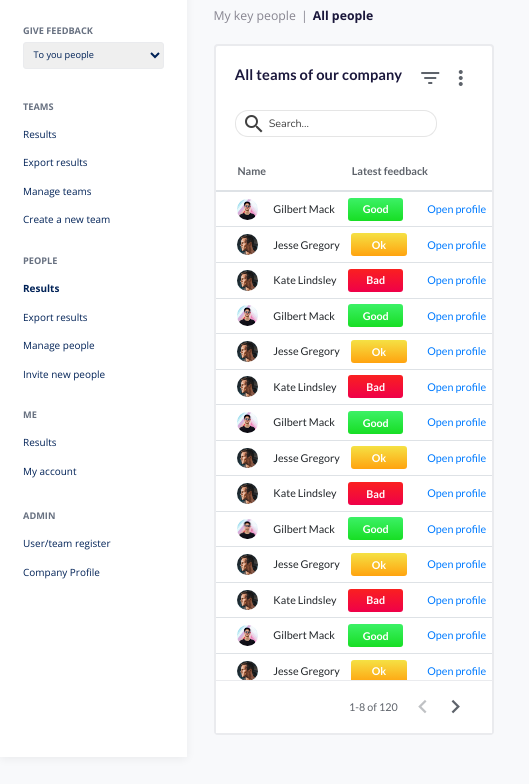
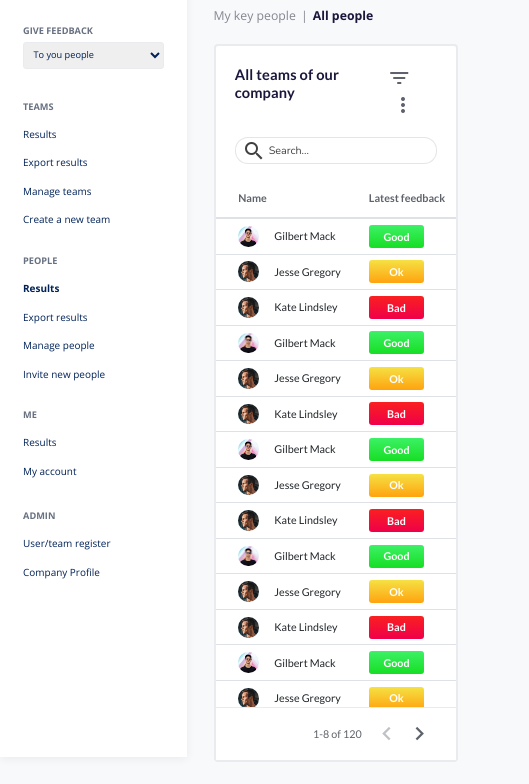
Before and after one commit to markrajk/dashboard-frontend-all-people, a plain HTML site: page index.html in a window 390 px wide. Shown: the part 87-871 px from the top of the page, 529 px wide, since content can reach past the window. Before the commit the page ends 844 px from the top, so only its background shows below. Drawn offline with nearby package versions, Linux system fonts and the light colour scheme.

Commit message:
open profile hide

```diff
--- a/index.html
+++ b/index.html
@@ -138,7 +138,7 @@
                                         <th class="border-0 border-bottom d-none d-lg-flex">Job title</th>
                                         <th class="team-index border-0 border-bottom d-none d-md-flex">His/her boss</th>
                                         <th class="team-lead-rating border-0 border-bottom">Latest feedback</th>
-                                        <th class="team-view border-0 border-bottom"></th>
+                                        <th class="team-view d-none d-sm-flex border-0 border-bottom"></th>
                                     </tr>
                                 </thead>
                                 <tbody>
@@ -154,7 +154,7 @@
                                         <td class="team-lead-rating">
                                             <button class="btn-table btn-table-green">Good</button>
                                         </td>
-                                        <td class="team-view">
+                                        <td class="team-view d-none d-sm-flex">
                                             <a href="#">Open profile</a>
                                         </td>
                                     </tr>
@@ -171,7 +171,7 @@
                                         <td class="team-lead-rating">
                                             <button class="btn-table btn-table-orange">Ok</button>
                                         </td>
-                                        <td class="team-view">
+                                        <td class="team-view d-none d-sm-flex">
                                             <a href="#">Open profile</a>
                                         </td>
                                     </tr>
@@ -188,7 +188,7 @@
                                         <td class="team-lead-rating">
                                             <button class="btn-table btn-table-red">Bad</button>
                                         </td>
-                                        <td class="team-view">
+                                        <td class="team-view d-none d-sm-flex">
                                             <a href="#">Open profile</a>
                                         </td>
                                     </tr>
@@ -205,7 +205,7 @@
                                         <td class="team-lead-rating">
                                             <button class="btn-table btn-table-green">Good</button>
                                         </td>
-                                        <td class="team-view">
+                                        <td class="team-view d-none d-sm-flex">
                                             <a href="#">Open profile</a>
                                         </td>
                                     </tr>
@@ -222,7 +222,7 @@
                                         <td class="team-lead-rating">
                                             <button class="btn-table btn-table-orange">Ok</button>
                                         </td>
-                                        <td class="team-view">
+                                        <td class="team-view d-none d-sm-flex">
                                             <a href="#">Open profile</a>
                                         </td>
                                     </tr>
@@ -239,7 +239,7 @@
                                         <td class="team-lead-rating">
                                             <button class="btn-table btn-table-red">Bad</button>
                                         </td>
-                                        <td class="team-view">
+                                        <td class="team-view d-none d-sm-flex">
                                             <a href="#">Open profile</a>
                                         </td>
                                     </tr>
@@ -256,7 +256,7 @@
                                         <td class="team-lead-rating">
                                             <button class="btn-table btn-table-green">Good</button>
                                         </td>
-                                        <td class="team-view">
+                                        <td class="team-view d-none d-sm-flex">
                                             <a href="#">Open profile</a>
                                         </td>
                                     </tr>
@@ -273,7 +273,7 @@
                                         <td class="team-lead-rating">
                                             <button class="btn-table btn-table-orange">Ok</button>
                                         </td>
-                                        <td class="team-view">
+                                        <td class="team-view d-none d-sm-flex">
                                             <a href="#">Open profile</a>
                                         </td>
                                     </tr>
@@ -290,7 +290,7 @@
                                         <td class="team-lead-rating">
                                             <button class="btn-table btn-table-red">Bad</button>
                                         </td>
-                                        <td class="team-view">
+                                        <td class="team-view d-none d-sm-flex">
                                             <a href="#">Open profile</a>
                                         </td>
                                     </tr>
@@ -307,7 +307,7 @@
                                         <td class="team-lead-rating">
                                             <button class="btn-table btn-table-green">Good</button>
                                         </td>
-                                        <td class="team-view">
+                                        <td class="team-view d-none d-sm-flex">
                                             <a href="#">Open profile</a>
                                         </td>
                                     </tr>
@@ -324,7 +324,7 @@
                                         <td class="team-lead-rating">
                                             <button class="btn-table btn-table-orange">Ok</button>
                                         </td>
-                                        <td class="team-view">
+                                        <td class="team-view d-none d-sm-flex">
                                             <a href="#">Open profile</a>
                                         </td>
                                     </tr>
@@ -341,7 +341,7 @@
                                         <td class="team-lead-rating">
                                             <button class="btn-table btn-table-red">Bad</button>
                                         </td>
-                                        <td class="team-view">
+                                        <td class="team-view d-none d-sm-flex">
                                             <a href="#">Open profile</a>
                                         </td>
                                     </tr>
@@ -358,7 +358,7 @@
                                         <td class="team-lead-rating">
                                             <button class="btn-table btn-table-green">Good</button>
                                         </td>
-                                        <td class="team-view">
+                                        <td class="team-view d-none d-sm-flex">
                                             <a href="#">Open profile</a>
                                         </td>
                                     </tr>
@@ -375,7 +375,7 @@
                                         <td class="team-lead-rating">
                                             <button class="btn-table btn-table-orange">Ok</button>
                                         </td>
-                                        <td class="team-view">
+                                        <td class="team-view d-none d-sm-flex">
                                             <a href="#">Open profile</a>
                                         </td>
                                     </tr>
@@ -392,7 +392,7 @@
                                         <td class="team-lead-rating">
                                             <button class="btn-table btn-table-red">Bad</button>
                                         </td>
-                                        <td class="team-view">
+                                        <td class="team-view d-none d-sm-flex">
                                             <a href="#">Open profile</a>
                                         </td>
                                     </tr>
@@ -409,7 +409,7 @@
                                         <td class="team-lead-rating">
                                             <button class="btn-table btn-table-green">Good</button>
                                         </td>
-                                        <td class="team-view">
+                                        <td class="team-view d-none d-sm-flex">
                                             <a href="#">Open profile</a>
                                         </td>
                                     </tr>
@@ -426,7 +426,7 @@
                                         <td class="team-lead-rating">
                                             <button class="btn-table btn-table-orange">Ok</button>
                                         </td>
-                                        <td class="team-view">
+                                        <td class="team-view d-none d-sm-flex">
                                             <a href="#">Open profile</a>
                                         </td>
                                     </tr>
@@ -443,7 +443,7 @@
                                         <td class="team-lead-rating">
                                             <button class="btn-table btn-table-red">Bad</button>
                                         </td>
-                                        <td class="team-view">
+                                        <td class="team-view d-none d-sm-flex">
                                             <a href="#">Open profile</a>
                                         </td>
                                     </tr>
@@ -460,7 +460,7 @@
                                         <td class="team-lead-rating">
                                             <button class="btn-table btn-table-green">Good</button>
                                         </td>
-                                        <td class="team-view">
+                                        <td class="team-view d-none d-sm-flex">
                                             <a href="#">Open profile</a>
                                         </td>
                                     </tr>
@@ -477,7 +477,7 @@
                                         <td class="team-lead-rating">
                                             <button class="btn-table btn-table-orange">Ok</button>
                                         </td>
-                                        <td class="team-view">
+                                        <td class="team-view d-none d-sm-flex">
                                             <a href="#">Open profile</a>
                                         </td>
                                     </tr>
@@ -494,7 +494,7 @@
                                         <td class="team-lead-rating">
                                             <button class="btn-table btn-table-red">Bad</button>
                                         </td>
-                                        <td class="team-view">
+                                        <td class="team-view d-none d-sm-flex">
                                             <a href="#">Open profile</a>
                                         </td>
                                     </tr>
```
Also changed, not shown: scss/style.scss (+18 -14 lines), css/style.css.
